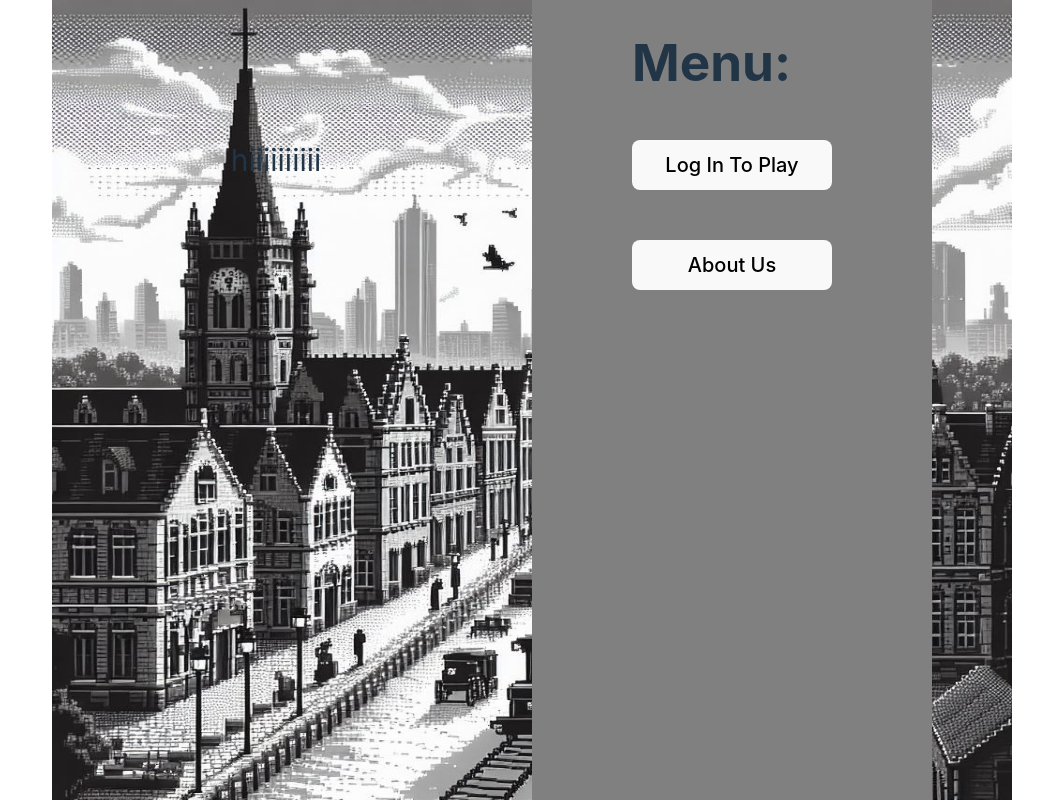
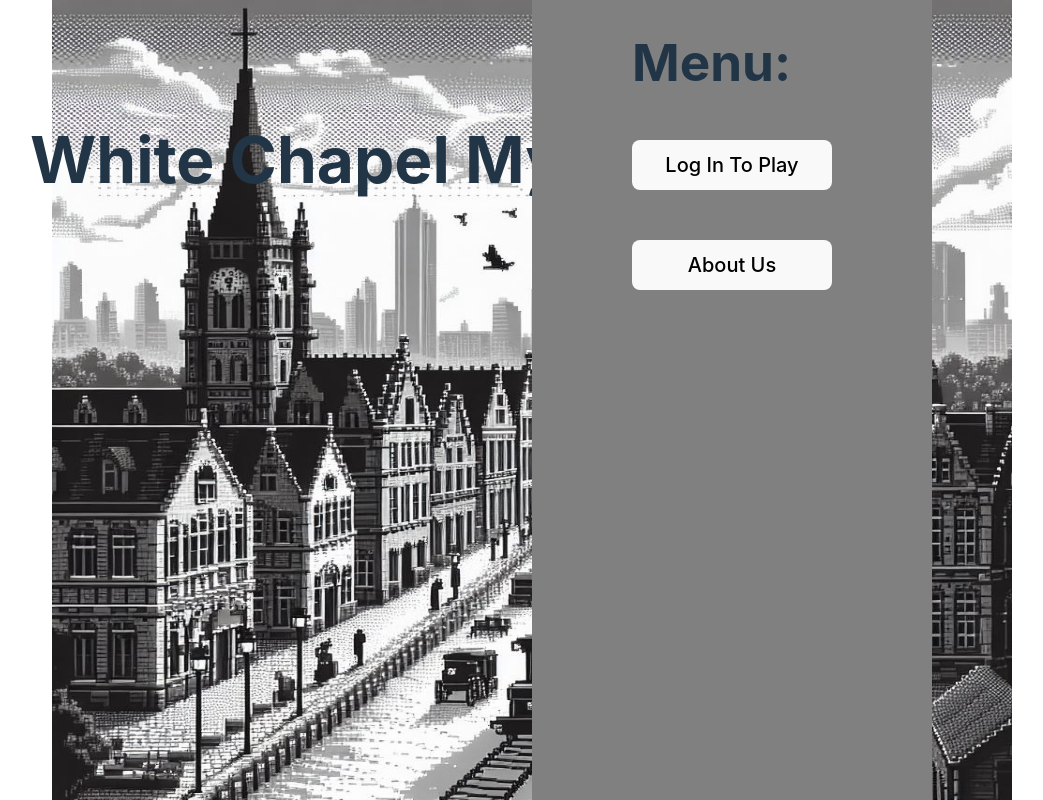
Before and after one commit to Armand57araujo/whiteChapelMysteries, a React (Vite) app in the folder client/: page / in a window 1280 px wide. Shown: the whole page, without its empty margins (108-1151 px from the left). Built offline with nearby package versions, Linux system fonts and the light colour scheme.

Commit message:
styled index.jsx

```diff
--- a/client/src/App.css
+++ b/client/src/App.css
@@ -48,9 +48,9 @@ body{
 .title{
   position: absolute;
   top: 20%;
-  left: 30%;
+  left: 40%;
   transform: translate(-50%, -50%);
-  font-size: 30px;
+  font-size: 20px;
 }
 
 /* added by ian sills chadwick bartholemuel sampsonite the third */
--- a/client/src/pages/index.jsx
+++ b/client/src/pages/index.jsx
@@ -5,7 +5,7 @@ const Index = () => {
 return(
     <>
         <div className="title">
-            hiiiiiiiiii
+            <h1>White Chapel Mysteries</h1>
         </div>
         <div className="homeBanner">
             <div className="center">
```
